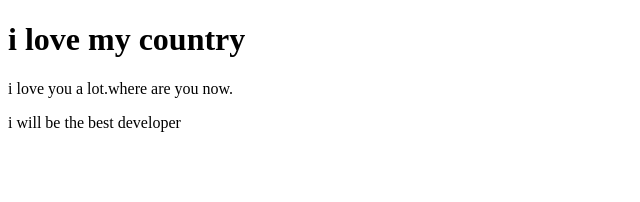
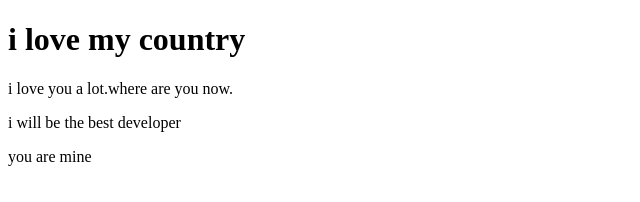
Before and after one commit to saif-rayhan28/new-github-trying, a plain HTML site: page index.html in a window 1280 px wide. Shown: the full height of the page, 0-640 px from the left. Drawn offline with Linux system fonts and the light colour scheme.

Commit message:
Update index.html

```diff
--- a/index.html
+++ b/index.html
@@ -10,5 +10,6 @@
     <h1>i love my country</h1>
     i love you a lot.where are you now.
     <p>i will be the best developer</p>
+    <p> you are mine</p>
 </body>
 </html>
```
